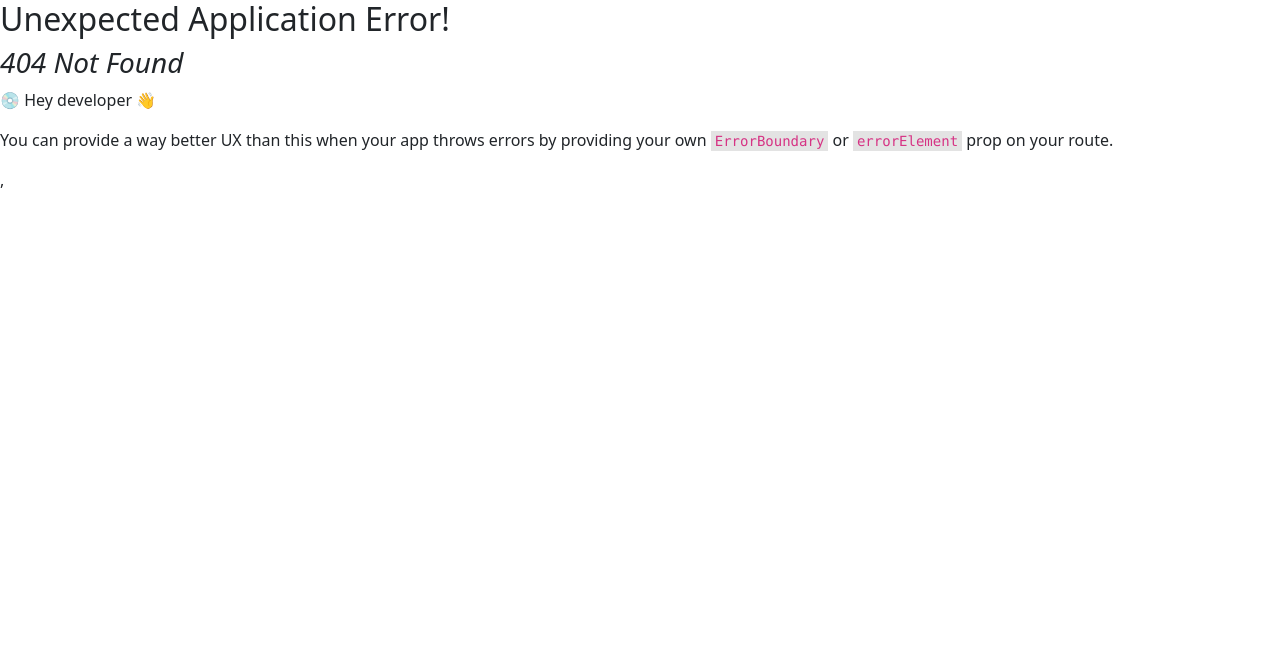
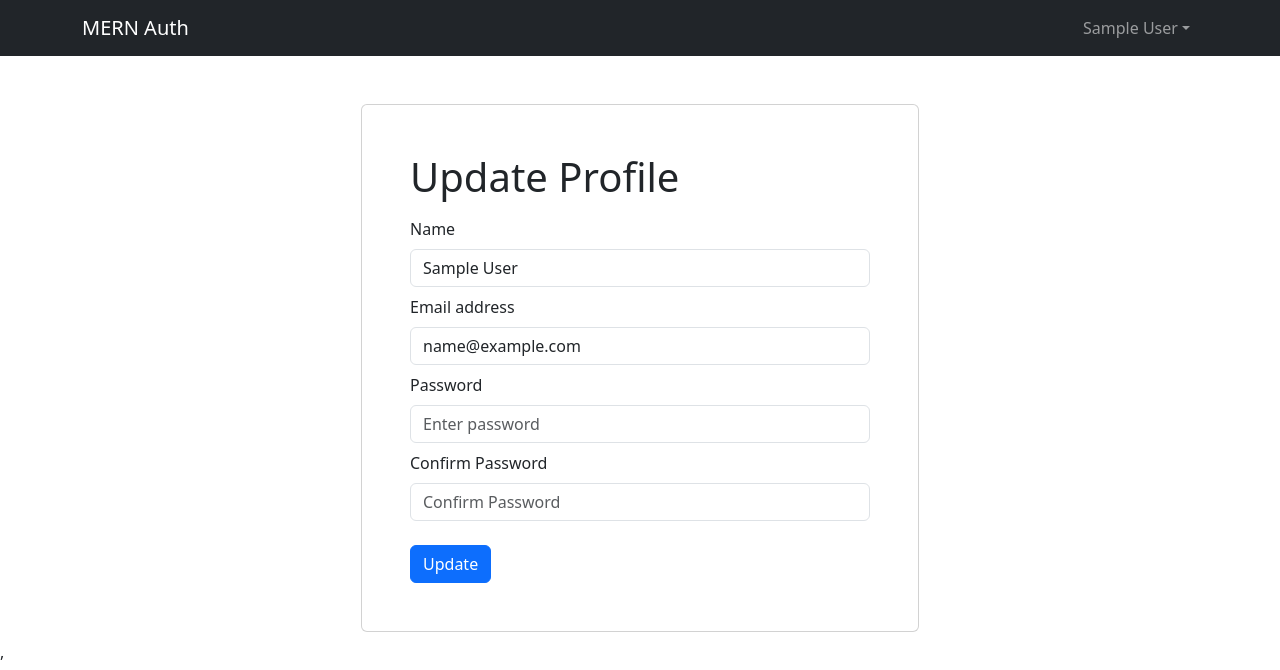
Before and after one commit to Anastulimat/mern-redux-toolkit-auth, a React (Vite) app in the folder frontend/: page /profile in a window 1280 px wide. Before the commit this address had no page. Shown: the top 670 px of the page. Built offline with nearby package versions, Linux system fonts and the light colour scheme; sample sign-in values are in the browser's storage.

Commit message:
feat(frontend): add update user profile functionality

```diff
--- /dev/null
+++ b/frontend/src/components/PrivateRoute.jsx
@@ -0,0 +1,10 @@
+import React from 'react';
+import {useSelector} from "react-redux";
+import {Navigate, Outlet} from "react-router-dom";
+
+const PrivateRoute = () => {
+    const {userInfo} = useSelector((state) => state.auth);
+    return userInfo ? <Outlet /> : <Navigate to={'/login'} replace /> ;
+};
+
+export default PrivateRoute;
--- a/frontend/src/main.jsx
+++ b/frontend/src/main.jsx
@@ -11,22 +11,29 @@
 
 import 'bootstrap/dist/css/bootstrap.min.css';
 import './index.css';
+import ProfileScreen from "./screens/ProfileScreen.jsx";
+import PrivateRoute from "./components/PrivateRoute.jsx";
 
 
 const router = createBrowserRouter(
     createRoutesFromElements(
-        <Route path='/' element={<App />}>
-            <Route index={true} path="/" element={<HomeScreen />} />
-            <Route path="/login" element={<LoginScreen />} />
-            <Route path="/register" element={<RegisterScreen />} />
+        <Route path='/' element={<App/>}>
+            <Route index={true} path="/" element={<HomeScreen/>}/>
+            <Route path="/login" element={<LoginScreen/>}/>
+            <Route path="/register" element={<RegisterScreen/>}/>
+
+            {/* Private Routes */}
+            <Route path='' element={<PrivateRoute/>}>
+                <Route path="/profile" element={<ProfileScreen/>}/>
+            </Route>
         </Route>
     )
 )
 
 ReactDOM.createRoot(document.getElementById('root')).render(
-   <Provider store={store}>
-       <React.StrictMode>
-           <RouterProvider router={router} />
-       </React.StrictMode>,
-   </Provider>
+    <Provider store={store}>
+        <React.StrictMode>
+            <RouterProvider router={router}/>
+        </React.StrictMode>,
+    </Provider>
 )
--- /dev/null
+++ b/frontend/src/screens/ProfileScreen.jsx
@@ -0,0 +1,110 @@
+import {useEffect, useState} from "react";
+import FormContainer from "../components/FormContainer.jsx";
+import {Button, Form} from "react-bootstrap";
+import {useNavigate} from "react-router-dom";
+import {useDispatch, useSelector} from "react-redux";
+import {toast} from "react-toastify";
+import Loader from "../components/Loader.jsx";
+import {useUpdateUserMutation} from "../slices/usersApiSlice.js";
+import {setCredentials} from "../slices/authSlice.js";
+
+const ProfileScreen = () => {
+    const [email, setEmail] = useState('');
+    const [name, setName] = useState('');
+    const [password, setPassword] = useState('');
+    const [confirmPassword, setConfirmPassword] = useState('');
+
+    const navigate = useNavigate();
+    const dispatch = useDispatch();
+
+    const {userInfo} = useSelector((state) => state.auth);
+
+    const [updateProfile, {isLoading}] = useUpdateUserMutation();
+
+    useEffect(() => {
+        setName(userInfo.name);
+        setEmail(userInfo.email);
+    }, [userInfo.name, userInfo.email]);
+
+    const submitHandler = async (e) => {
+        e.preventDefault();
+        if (password !== confirmPassword) {
+            toast.error('Passwords do not match');
+        } else {
+            try {
+                const res = await updateProfile({
+                    _id: userInfo._id,
+                    name,
+                    email,
+                    password
+                }).unwrap();
+                dispatch(setCredentials({...res}));
+                toast.success('Profile updated !');
+            }
+            catch (err) {
+                toast.error(err?.data?.message || err.error);
+            }
+        }
+    }
+
+    return (
+        <FormContainer>
+            <h1>Update Profile</h1>
+
+            <Form onSubmit={submitHandler}>
+                <Form.Group className='my-2' controlId='name'>
+                    <Form.Label>Name</Form.Label>
+                    <Form.Control
+                        type='text'
+                        placeholder='Enter name'
+                        value={name}
+                        onChange={(e) => setName(e.target.value)}
+                    >
+                    </Form.Control>
+                </Form.Group>
+
+                <Form.Group className='my-2' controlId='email'>
+                    <Form.Label>Email address</Form.Label>
+                    <Form.Control
+                        type='email'
+                        placeholder='Enter email'
+                        value={email}
+                        onChange={(e) => setEmail(e.target.value)}
+                    >
+                    </Form.Control>
+                </Form.Group>
+
+                <Form.Group className='my-2' controlId='password'>
+                    <Form.Label>Password</Form.Label>
+                    <Form.Control
+                        type='password'
+                        placeholder='Enter password'
+                        value={password}
+                        onChange={(e) => setPassword(e.target.value)}
+                    >
+                    </Form.Control>
+                </Form.Group>
+
+                <Form.Group className='my-2' controlId='confirmPassword'>
+                    <Form.Label>Confirm Password</Form.Label>
+                    <Form.Control
+                        type='password'
+                        placeholder='Confirm Password'
+                        value={confirmPassword}
+                        onChange={(e) => setConfirmPassword(e.target.value)}
+                    >
+                    </Form.Control>
+                </Form.Group>
+
+                {isLoading && <Loader />}
+
+                <Button type='submit' variant='primary' className='mt-3'>
+                    Update
+                </Button>
+
+            </Form>
+        </FormContainer>
+    )
+}
+
+export default ProfileScreen;
--- a/frontend/src/slices/usersApiSlice.js
+++ b/frontend/src/slices/usersApiSlice.js
@@ -26,11 +26,20 @@
             })
         }),
 
+        updateUser: builder.mutation({
+            query: (data) => ({
+                url: `${USERS_URL}/profile`,
+                method: 'PUT',
+                body: data
+            })
+        }),
+
     })
 });
 
 export const {
     useRegisterMutation,
     useLoginMutation,
-    useLogoutMutation
+    useLogoutMutation,
+    useUpdateUserMutation
 } = usersApiSlice;
```
Also changed, not shown: 1 other file (tests, documents, lock files or other folders).
